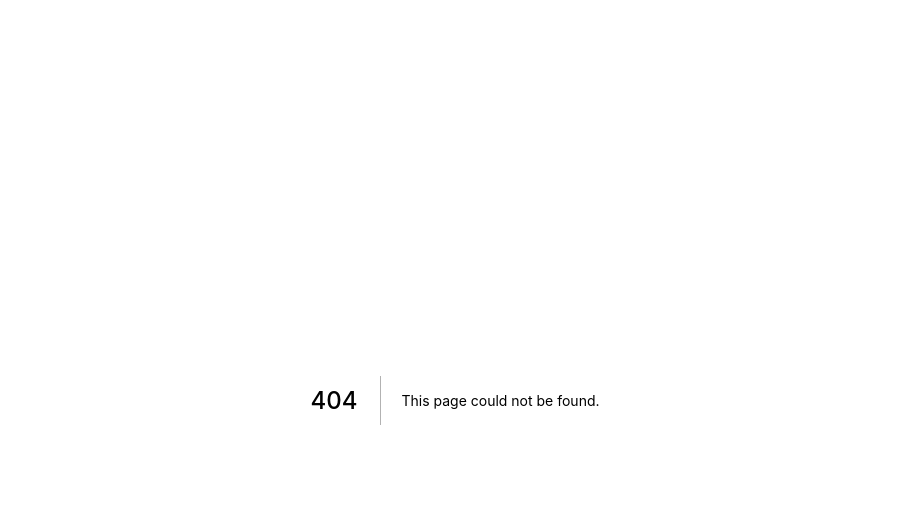
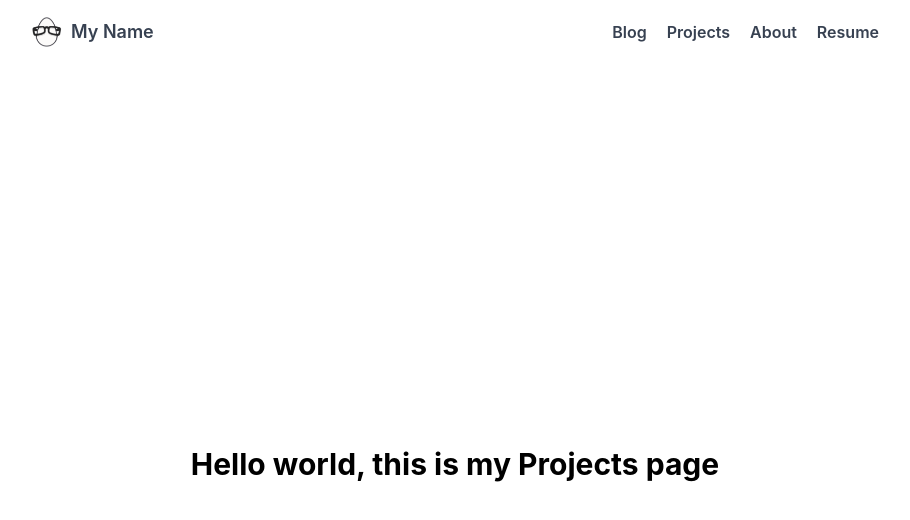
Before and after one commit to eggheadio/portfolio-template-and-challenge, a Next.js app: page /projects in a window 1280 px wide. Before the commit this address had no page. Shown: the top 520 px of the page, without its empty margins (185-1095 px from the left). Built offline with nearby package versions, Linux system fonts and the light colour scheme.

Commit message:
add layout with base pages

```diff
--- a/pages/index.tsx
+++ /dev/null
@@ -1,15 +0,0 @@
-import type { NextPage } from 'next'
-import Head from 'next/head'
-import Image from 'next/image'
-
-const Home: NextPage = () => {
-  return (
-    <div className='flex min-h-screen justify-center items-center'>
-      <h1 className="text-3xl font-bold">
-      Hello world, this is my portfolio
-      </h1>
-    </div>
-  )
-}
-
-export default Home
--- /dev/null
+++ b/src/components/Layout/index.tsx
@@ -0,0 +1,60 @@
+import Image from "next/image"
+import Link from "next/link"
+
+const Layout = (props: any) => {
+    return (
+    <>
+        <nav className="bg-white">
+            <div className="max-w-4xl mx-auto px-4">
+                <div>
+                    <div className="flex justify-between space-x-7">
+                        <div>
+                            <Link href="/">
+                                <a href="#" className="flex items-center py-4 px-2">
+                                    <Image src="/assets/eggo.png" alt="an eggo" width={32} height={32}/>
+                                    <span className="font-semibold text-gray-700 text-lg ml-2"
+                                        >My Name</span
+                                    >
+                                </a>
+                            </Link>
+                        </div>
+                        <div className="hidden md:flex items-center space-x-1">
+                            <Link href="/blog">
+                                <a
+                                    href=""
+                                    className="py-4 px-2 text-gray-700  hover:text-blue-700 font-semibold "
+                                    >Blog</a
+                                >
+                            </Link>
+                            <Link href="/projects">
+                                <a
+                                    href=""
+                                    className="py-4 px-2 text-gray-700 font-semibold hover:text-blue-700 transition duration-300"
+                                    >Projects</a
+                                >
+                            </Link>
+                            <Link href="/about">
+                                <a
+                                    href=""
+                                    className="py-4 px-2 text-gray-700 font-semibold hover:text-blue-700 transition duration-300"
+                                    >About</a
+                                >
+                            </Link>
+                            <Link href="/resume">
+                                <a
+                                    href=""
+                                    className="py-4 px-2 text-gray-700 font-semibold hover:text-blue-700 transition duration-300"
+                                    >Resume</a
+                                >
+                            </Link>
+                        </div>
+                    </div>
+                </div>
+            </div>
+        </nav>
+            {props.children}
+    </>
+    )
+}
+
+export default Layout
--- a/pages/_app.tsx
+++ b/src/pages/_app.tsx
@@ -1,8 +1,11 @@
 import '../styles/globals.css'
 import type { AppProps } from 'next/app'
+import Layout from '../components/Layout'
 
 function MyApp({ Component, pageProps }: AppProps) {
-  return <Component {...pageProps} />
+  return (<Layout>
+      <Component {...pageProps} />
+    </Layout>)
 }
 
 export default MyApp
--- /dev/null
+++ b/src/pages/about.tsx
@@ -0,0 +1,15 @@
+import type { NextPage } from 'next'
+
+const About: NextPage = () => {
+    return (
+      <>
+        <div className='flex min-h-screen justify-center items-center'>
+          <h1 className="text-3xl font-bold">
+            Hello world, this is my about page
+          </h1>
+        </div>
+      </>
+    )
+  }
+
+  export default About
--- /dev/null
+++ b/src/pages/blog.tsx
@@ -0,0 +1,15 @@
+import type { NextPage } from 'next'
+
+const Blog: NextPage = () => {
+    return (
+      <>
+        <div className='flex min-h-screen justify-center items-center'>
+          <h1 className="text-3xl font-bold">
+            Hello world, this is my Blog page
+          </h1>
+        </div>
+      </>
+    )
+  }
+
+  export default Blog
--- /dev/null
+++ b/src/pages/index.tsx
@@ -0,0 +1,16 @@
+import type { NextPage } from 'next'
+import Head from 'next/head'
+import Image from 'next/image'
+
+
+const Home: NextPage = () => {
+  return (
+      <div className='flex min-h-screen justify-center items-center'>
+        <h1 className="text-3xl font-bold">
+        Hello world, this is my portfolio
+        </h1>
+      </div>
+  )
+}
+
+export default Home
--- /dev/null
+++ b/src/pages/projects.tsx
@@ -0,0 +1,15 @@
+import type { NextPage } from 'next'
+
+const Projects: NextPage = () => {
+    return (
+      <>
+        <div className='flex min-h-screen justify-center items-center'>
+          <h1 className="text-3xl font-bold">
+            Hello world, this is my Projects page
+          </h1>
+        </div>
+      </>
+    )
+  }
+
+  export default Projects
--- /dev/null
+++ b/src/pages/resume.tsx
@@ -0,0 +1,15 @@
+import type { NextPage } from 'next'
+
+const Resume: NextPage = () => {
+    return (
+      <>
+        <div className='flex min-h-screen justify-center items-center'>
+          <h1 className="text-3xl font-bold">
+            Hello world, this is my Resume page
+          </h1>
+        </div>
+      </>
+    )
+  }
+
+  export default Resume
--- a/tailwind.config.js
+++ b/tailwind.config.js
@@ -1,7 +1,7 @@
 module.exports = {
   content: [
-    "./pages/**/*.{js,ts,jsx,tsx}",
-    "./components/**/*.{js,ts,jsx,tsx}",
+    "./src/pages/**/*.{js,ts,jsx,tsx}",
+    "./src/components/**/*.{js,ts,jsx,tsx}",
   ],
   theme: {
     extend: {},
```
Also changed, not shown: public/assets/eggo.png (added), src/pages/api/hello.ts (renamed from pages/api/hello.ts), src/styles/globals.css (renamed from styles/globals.css).
